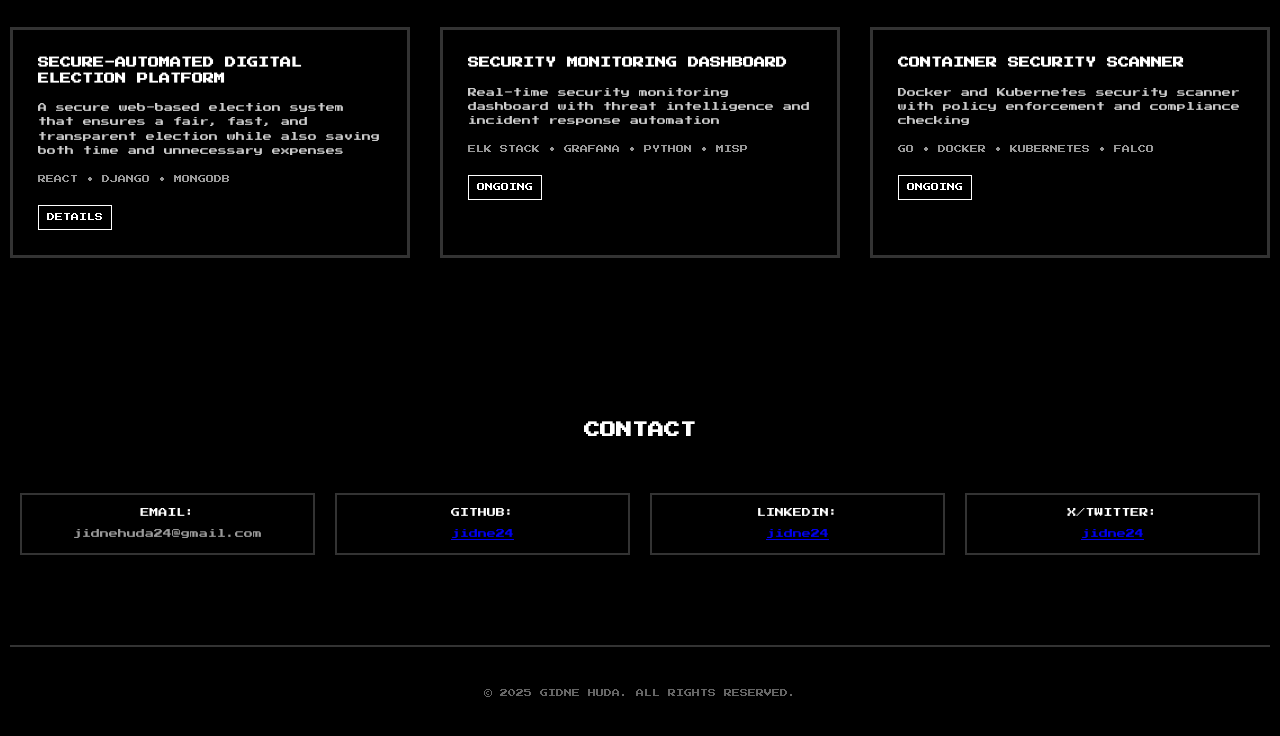
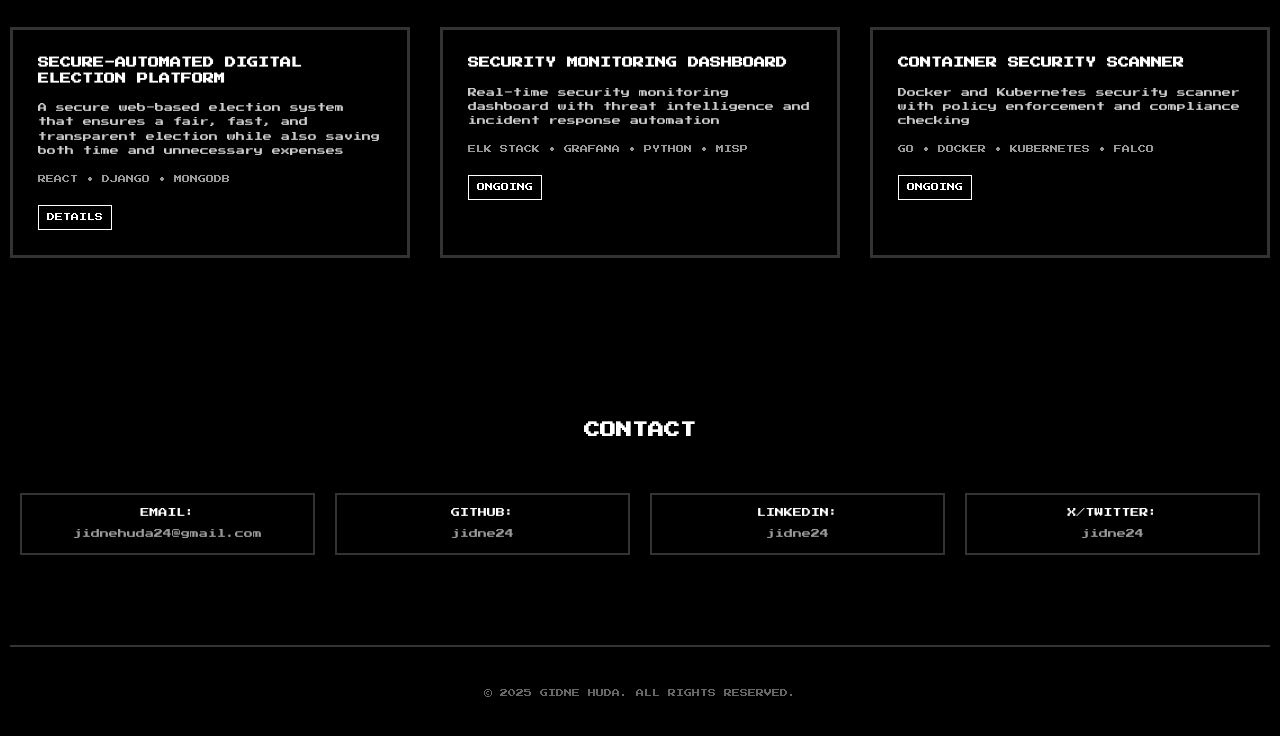
Before and after one commit to jidne24/my-portfolio, a plain HTML site: page index.html in a window 1280 px wide. Shown: the part 1993-2729 px from the top of the page. Drawn offline with Linux system fonts and the light colour scheme.

Commit message:
Update index.html

```diff
--- a/index.html
+++ b/index.html
@@ -173,15 +173,15 @@
                         </div>
                         <div class="info-item">
                                 <span class="label">GITHUB:</span>
-                                <span class="value"><a href="https//:www.github.com/jidne24" target="_blank">jidne24</a></span>
+                                <span class="value">jidne24</span>
                         </div>
                         <div class="info-item">
                                 <span class="label">LINKEDIN:</span>
-                                <span class="value"><a href="https//:www.linkedin.com/in/jidne24" target="_blank">jidne24</a></span>
+                                <span class="value">jidne24</span>
                         </div>
                         <div class="info-item">
                                 <span class="label">X/TWITTER:</span>
-                                <span class="value"><a href="https//:www.x.com/jidne24" target="_blank">jidne24</a></span>
+                                <span class="value">jidne24</span>
                         </div>
                     </div>
                 </div>
```
